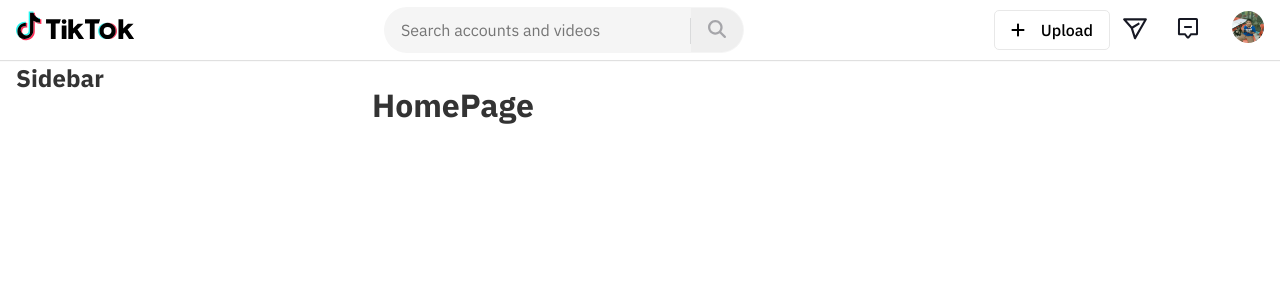
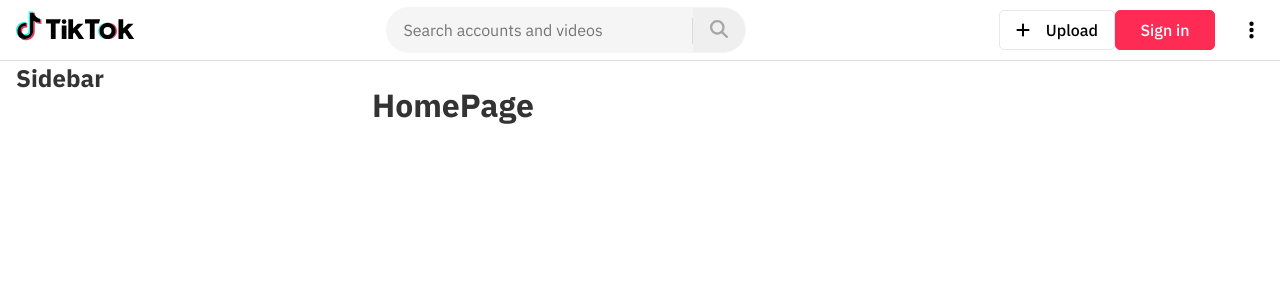
Before and after one commit to anhkhoi1908/tiktok-ui, a React (Create React App) app: page / in a window 1280 px wide. Shown: the top 300 px of the page. Built offline with nearby package versions, Linux system fonts and the light colour scheme.

Commit message:
Fix Header: Search close, globalscss, review components, clean code. Completed 100% Header.

```diff
--- a/src/components/GlobalStyles/GlobalStyles.scss
+++ b/src/components/GlobalStyles/GlobalStyles.scss
@@ -60,7 +60,7 @@ input,
     border: none;
 }
 
-a[href] {
+a {
     color: var(--text-color);
     text-decoration: none;
 }
--- a/src/components/Popper/Menu/index.jsx
+++ b/src/components/Popper/Menu/index.jsx
@@ -34,6 +34,24 @@ export default function Menu({ children, items = [], onChange, hideOnClick = fal
         });
     };
 
+    const handleBack = () => {
+        setHistory((prev) => prev.slice(0, prev.length - 1));
+    };
+
+    const renderResult = (attrs) => {
+        <div className={cx('menu-list')} tabIndex="-1" {...attrs}>
+            <PopperWrapper className={cx('menu-popper')}>
+                {history.length > 1 && <HeaderMenu title={current.title} onBack={handleBack} />}
+                <div className={cx('menu-body')}>{renderItem()}</div>
+            </PopperWrapper>
+        </div>;
+    };
+
+    // Reset về trang đầu tiên của page
+    const handleResetMenu = () => {
+        setHistory((prev) => prev.slice(0, 1));
+    };
+
     return (
         <div>
             <Tippy
@@ -42,22 +60,8 @@ export default function Menu({ children, items = [], onChange, hideOnClick = fal
                 hideOnClick={hideOnClick}
                 interactive
                 placement="bottom-end"
-                render={(attrs) => (
-                    <div className={cx('menu-list')} tabIndex="-1" {...attrs}>
-                        <PopperWrapper className={cx('menu-popper')}>
-                            {history.length > 1 && (
-                                <HeaderMenu
-                                    title={current.title}
-                                    onBack={() => {
-                                        setHistory((prev) => prev.slice(0, prev.length - 1));
-                                    }}
-                                />
-                            )}
-                            <div className={cx('menu-body')}>{renderItem()}</div>
-                        </PopperWrapper>
-                    </div>
-                )}
-                onHide={() => setHistory((prev) => prev.slice(0, 1))}
+                render={renderResult}
+                onHide={handleResetMenu}
             >
                 {children}
             </Tippy>
--- a/src/layouts/components/Header/index.jsx
+++ b/src/layouts/components/Header/index.jsx
@@ -92,7 +92,7 @@ export default function Header() {
         console.log(menuItem);
     };
 
-    const currentUser = true;
+    const currentUser = false;
 
     return (
         <div>
--- a/src/layouts/components/Search/Search.module.scss
+++ b/src/layouts/components/Search/Search.module.scss
@@ -20,6 +20,7 @@
         color: var(--black);
         font-size: 1.6rem;
         background-color: transparent;
+        padding-right: 4rem;
         // padding: 1.2rem 0;
         caret-color: var(--primary);
     }
--- a/src/layouts/components/Search/index.jsx
+++ b/src/layouts/components/Search/index.jsx
@@ -25,25 +25,25 @@ export default function SearchComponent() {
     // When search value loading will run. Dedfault value is false cause start have not search yet
     const [loading, setLoading] = useState(false);
 
-    const debounced = useDebounce(searchValue, 500);
+    const debouncedValue = useDebounce(searchValue, 500);
 
     // Call API
     useEffect(() => {
         // When each search will show suggest search. Use trim to hide suggest search when search empty string
-        if (!debounced.trim()) {
+        if (!debouncedValue.trim()) {
             setSearchResult([]);
             return;
         }
 
         const fetchApi = async () => {
             setLoading(true);
-            const result = await search(debounced);
+            const result = await search(debouncedValue);
             setSearchResult(result);
             setLoading(false);
         };
 
         fetchApi();
-    }, [debounced]);
+    }, [debouncedValue]);
 
     // When click delete input search, focus input by useRef
     const inputRef = useRef();
--- a/src/utils/httpRequest.js
+++ b/src/utils/httpRequest.js
@@ -1,6 +1,6 @@
 import axios from 'axios';
 
-console.log(process.env);
+// console.log(process.env);
 
 const httpRequest = axios.create({
     baseURL: process.env.REACT_APP_BASE_URL,
```
Also changed, not shown: public/logo512.png (deleted), public/manifest.json.
